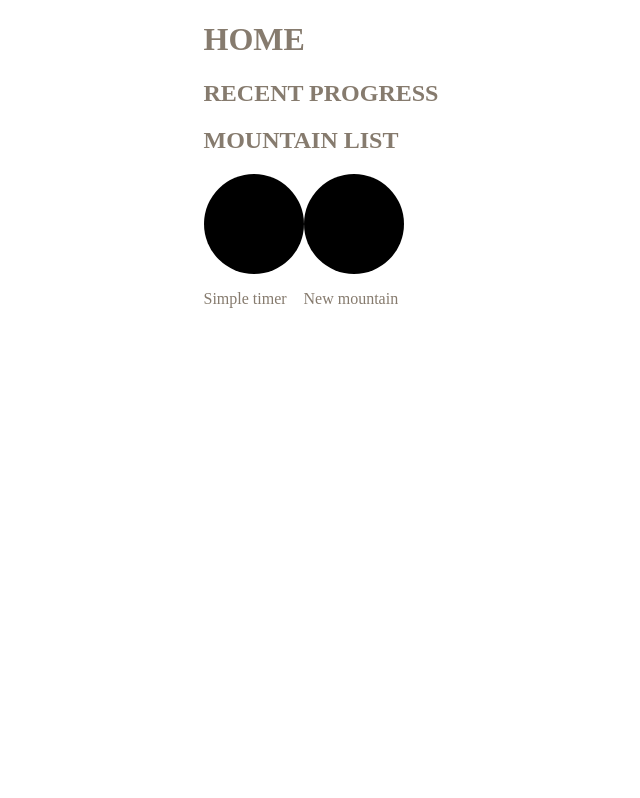
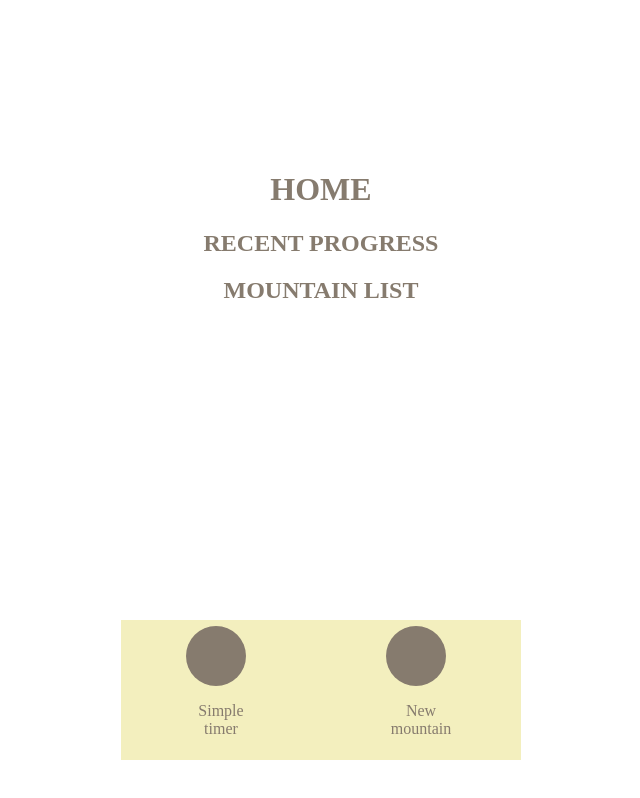
Before and after one commit to frans-johansson/study-helper, a React (Create React App) app: page / in a window 1280 px wide. Shown: the whole page, without its empty margins (319-959 px from the left). Built offline with nearby package versions, Linux system fonts and the light colour scheme.

Commit message:
ändrat i utseendet

```diff
--- a/src/Components/MountainInfo.js
+++ b/src/Components/MountainInfo.js
@@ -17,10 +17,12 @@
 		let {goal, date, studied, color, id} = mountain
 
 		return(
-			<div>
+			<div class="sub_page_container">
 				<h1>{mountain.name}</h1>
 				<p>{`Mål:${goal} Slutdatum:${date} Antal timmar:${studied} Färg:${color} Skapat:${id}`}</p>
-				<Button onClick={this.handleClick}/>
+				<div class="button_container">
+				<Button text="Tillbaka" onClick={this.handleClick}/>
+				</div>
 			</div>
 		)
 	}
--- a/src/Components/MountainList.js
+++ b/src/Components/MountainList.js
@@ -39,10 +39,12 @@
 					goal={this.props.goal}
 					date={this.props.date}
 			  	/>
+			  	<div class="button_container">
 			  	<Button
 			  		text="Delete this"
 			  		onClick={this.handleClick}
 		  		/>
+		  		</div>
 			</div>
 		)
 	}
--- a/src/Stylesheets/button.scss
+++ b/src/Stylesheets/button.scss
@@ -1,22 +1,39 @@
 @import 'variabels';
 
+.ClickWrapper{
 
+  width: 70px;
+  height: 140px;
+  display:flex;
+  flex-direction:column;
+  justify-content: center;
+
+
+}
 .Clickable {
 
-  width: 100px;
-  height: 100px;
-  border-radius: 200px;
+  width: 60px;
+  height: 60px;
+  border-radius: 100px;
 
   color: white;
 
-  background-color: black;
+  background-color: $text-color;
 
-  .no_button{
-  	background-color: $no-color;
+
+}
+.no_button{
+    background-color: $no-color;
   }
-  .yes_button{
-  	background-color: $yes-color;
-  }
+.yes_button{
+    background-color: $yes-color;
+}
+.button_container{
+
+  display:flex;
+  justify-content: center;
+  flex-direction:row;
+  width: 400px;
 
 }
 
@@ -24,17 +41,20 @@
 .button_container_two{
 
   display:flex;
-  align-content: space-evenly;
+  justify-content: space-around;
   flex-direction:row;
+  background-color: $box-color;
+  width: 400px;
 
 }
 
 .small_button{
 
-	  width: 50px;
-	  height: 50px;
+	  width: 40px;
+	  height: 40px;
 	  border-radius: 100px;
+    border:0 none;
 
-	  background-color: $yes-color;
+	  background-color: $no-color;
 	  color: white;
 }
--- a/src/Stylesheets/home.scss
+++ b/src/Stylesheets/home.scss
@@ -3,41 +3,54 @@
 
 /*ska centrera allt i den*/
 .page_container{
-
+	text-align:center;
 	display:flex;
 	justify-content:center;
+	align-content: space-evenly;
 
 	/*när saker ska vara i en kollumn*/
 	.page_collum_container{
-
+		width: 400px;
+		position: relative;
+		bottom: -150px;
 		flex-direction:column;
-		align-content: space-evenly;
-
 	}
 	/*för varje box*/
 	.place_container{
 
+
 		.box_container{
+			width:400px;
+			background-color: $box-color;
 
-			background-color: $box-color;
 
 		}
 	}
 
+
 }
+.bottom_container{
+	position: fixed;
+    bottom: 40px;
+}
+
 
 .sub_page_container{
 
 		position:absolute;
+		bottom: 0;
+
 		flex-direction:column;
 		align-content: space-evenly;
 
 		background-color: $box-color;
 
 		width: 400px;
-		height: 700px;
+		height: 600px;
 
-	}
+}
+
+
 
 /*när man vill att en box ska vara på en sida */
 .two_box_container{
@@ -55,13 +68,6 @@
 
 
 	}
-}
-
-/* när två knappar*/
-.button_container_two{
-	display:flex;
-	align-content: space-evenly;
-
 }
 
 body{
--- a/src/Views/Home.js
+++ b/src/Views/Home.js
@@ -9,10 +9,9 @@
 	render() {
 		return(
 			<div class="page_container">
+
 				<div class="page_collum_container">
-					<div>
-						{this.props.children}
-					</div>
+
 					<h1>HOME</h1>
 					<div class="place_container">
 						<RecentProgress />
@@ -33,11 +32,15 @@
 						<div >
 							{/*<Button text="Arkiverade berg" onClick={ () => {this.props.setActiveView("archive")}} />*/}
 						</div>
-
+						<div class="bottom_container">
+						<div>
+						{this.props.children}
+					    </div>
 						<div class="button_container_two">
 							{/*<Button text="Complicated timer" />*/}
 							<Button text="Simple timer" onClick={ () => {this.props.displaySubcomponent("simpleTimerSetup")}} />
 							<Button text="New mountain" onClick={ () => {this.props.displaySubcomponent("newMountain")}} />
+						</div>
 						</div>
 					</div>
 				</div>
```
